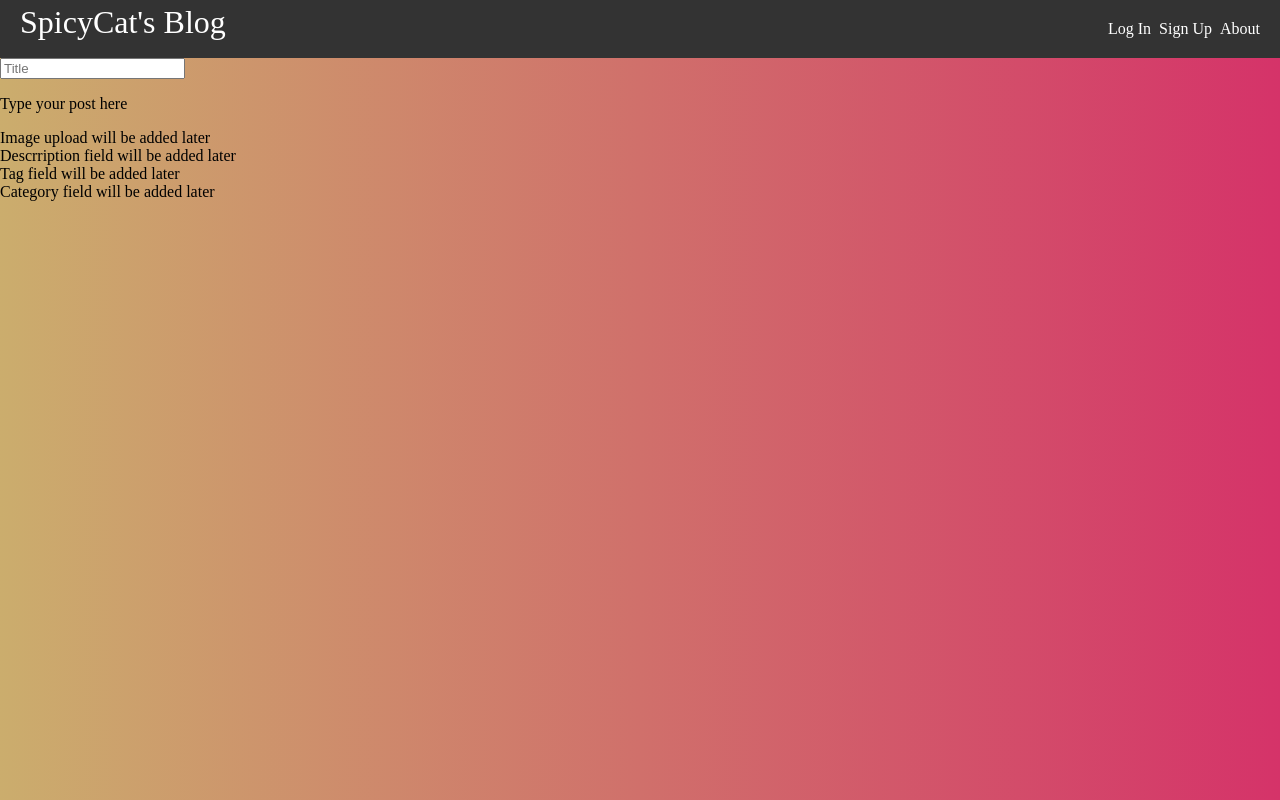
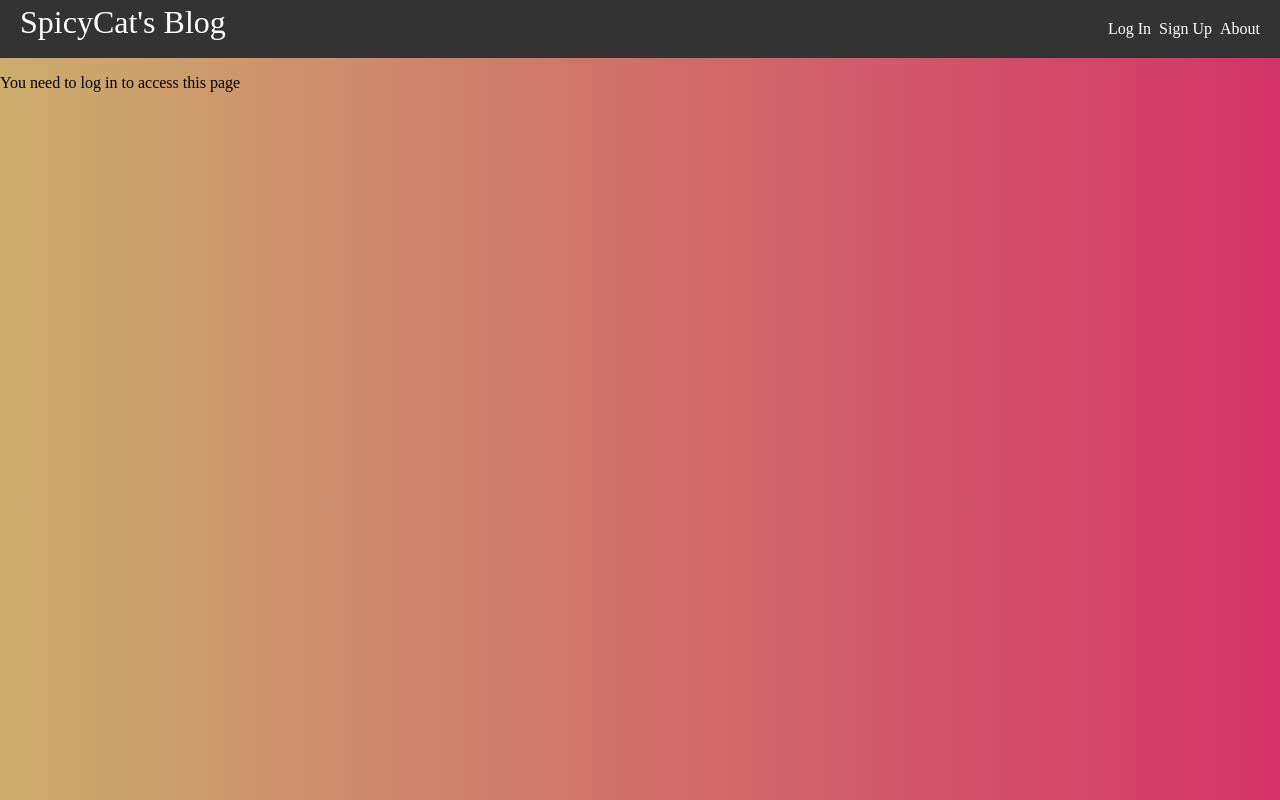
Before and after one commit to SpicyCatGames/spicy-cats-blog, a React (Create React App) app: page /new-post in a window 1280 px wide. Built offline with nearby package versions, Linux system fonts and the light colour scheme; no server answers.

Commit message:
only show newpost page if loggedin

```diff
--- a/src/pages/NewPost.js
+++ b/src/pages/NewPost.js
@@ -1,15 +1,18 @@
-import { useState } from "react";
+import { useState, useContext } from "react";
 import Tiptap from "../components/Tiptap";
+import { apiUrlContext, loggedInContext } from "../App";
 
 const NewPost = () => {
   const [title, setTitle] = useState("");
   const [error, setError] = useState("");
 
+  const loggedIn = useContext(loggedInContext);
+
   const onSubmit = (e) => {
     e.preventDefault();
   };
 
-  return (
+  const LoggedInBody = () => (
     <form onSubmit={onSubmit}>
       <label htmlFor="post-title">
         <input
@@ -31,6 +34,12 @@ const NewPost = () => {
       <br />
     </form>
   );
+
+  return loggedIn ? (
+    <LoggedInBody />
+  ) : (
+    <p>You need to log in to access this page</p>
+  );
 };
 
 export default NewPost;
```
